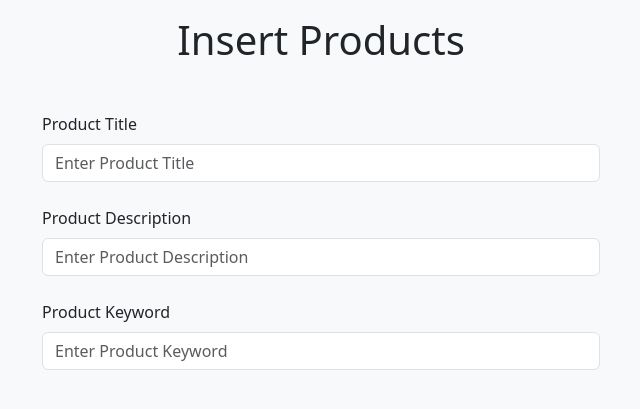
After one commit to Anik0047/learning-php-from-a-project-, a PHP site: page /Admin-Area/InsertProduct.php in a window 1280 px wide. The commit adds this page. Shown: the top 409 px of the page, without its empty margins (319-959 px from the left). Run offline with PHP 8.4, Linux system fonts and the light colour scheme.

Commit message:
insert-product-50%

```diff
--- a/Admin-Area/InsertBrands.php
+++ b/Admin-Area/InsertBrands.php
@@ -35,9 +35,9 @@ if(isset($_POST['insert_brand'])){
 <form action="" method="post" class="mb-2">
     <div class="input-group w-90 mb-2">
         <span class="input-group-text bg-info" id="basic-addon1"><i class="fa-solid fa-receipt"></i></span>
-        <input type="text" class="form-control" name="brand_title" placeholder="Insert Brand" aria-label="Username" aria-describedby="basic-addon1">
+        <input type="text" class="form-control" name="brand_title" placeholder="Insert Brand" aria-label="Username" aria-describedby="basic-addon1" autocomplete="off">
     </div>
     <div class="input-group w-90 mb-2">
-        <input type="submit" class="bg-info px-4 py-2 border-0" name="insert_brand" value="Insert Brand" aria-label="Username" aria-describedby="basic-addon1" class="bg-info">
+        <input type="submit" class="bg-info px-4 py-2 border-0" name="insert_brand" value="Insert Brand" aria-label="Username" aria-describedby="basic-addon1" class="bg-info" >
     </div>
 </form>
--- a/Admin-Area/InsertCategories.php
+++ b/Admin-Area/InsertCategories.php
@@ -35,7 +35,7 @@ if(isset($_POST['insert_cat'])){
 <form action="" method="post" class="mb-2">
     <div class="input-group w-90 mb-2">
         <span class="input-group-text bg-info" id="basic-addon1"><i class="fa-solid fa-receipt"></i></span>
-        <input type="text" class="form-control" name="cat_title" placeholder="Insert categories" aria-label="Username" aria-describedby="basic-addon1">
+        <input type="text" class="form-control" name="cat_title" placeholder="Insert categories" aria-label="Username" aria-describedby="basic-addon1" autocomplete="off">
     </div>
     <div class="input-group w-90 mb-2">
         <input type="submit" class="bg-info px-4 py-2 border-0" name="insert_cat" value="Insert Categories" aria-label="Username" aria-describedby="basic-addon1" class="bg-info">
--- /dev/null
+++ b/Admin-Area/InsertProduct.php
@@ -0,0 +1,49 @@
+<!DOCTYPE html>
+<html lang="en">
+<head>
+    <meta charset="UTF-8">
+    <meta name="viewport" content="width=device-width, initial-scale=1.0">
+    <title>Insert Products-Admin Dashboard</title>
+    <link rel="stylesheet" href="../style.css">
+    <!-- bootstrap css -->
+    <link href="https://cdn.jsdelivr.net/npm/bootstrap@5.3.2/dist/css/bootstrap.min.css" rel="stylesheet" integrity="sha384-T3c6CoIi6uLrA9TneNEoa7RxnatzjcDSCmG1MXxSR1GAsXEV/Dwwykc2MPK8M2HN" crossorigin="anonymous">
+    <!-- font awesome link -->
+    <link rel="stylesheet" href="https://cdnjs.cloudflare.com/ajax/libs/font-awesome/6.5.1/css/all.min.css" integrity="sha512-DTOQO9RWCH3ppGqcWaEA1BIZOC6xxalwEsw9c2QQeAIftl+Vegovlnee1c9QX4TctnWMn13TZye+giMm8e2LwA==" crossorigin="anonymous" referrerpolicy="no-referrer" />
+</head>
+<body class="bg-light">
+    <div class="container mt-3">
+        <h1 class="text-center">Insert Products</h1>
+        <!-- Form Start -->
+        <form action="" method="post" enctype="multipart/form-data">
+            <!-- Title -->
+            <div class="form-outline mb-4 mt-5 w-50 m-auto">
+                <label for="product_title" class="form-label">Product Title</label>
+
+                <input type="text" name="product_title" id="product_title" class="form-control" placeholder="Enter Product Title" autocomplete="off" required>
+            </div>
+
+            <!-- Description -->
+            <div class="form-outline mb-4 w-50 m-auto">
+                <label for="product_description" class="form-label">Product Description</label>
+
+                <input type="text" name="product_description" id="product_description" class="form-control" placeholder="Enter Product Description" autocomplete="off" required>
+            </div>
+
+            <!-- Keywords -->
+            <div class="form-outline mb-4 w-50 m-auto">
+                <label for="product_keyword" class="form-label">Product Keyword</label>
+
+                <input type="text" name="product_keyword" id="product_keyword" class="form-control" placeholder="Enter Product Keyword" autocomplete="off" required>
+            </div>
+        </form>
+        <!-- Form End -->
+    </div>
+
+
+
+
+
+<!-- bootstrap js -->
+<script src="https://cdn.jsdelivr.net/npm/bootstrap@5.3.2/dist/js/bootstrap.bundle.min.js" integrity="sha384-C6RzsynM9kWDrMNeT87bh95OGNyZPhcTNXj1NW7RuBCsyN/o0jlpcV8Qyq46cDfL" crossorigin="anonymous"></script>
+</body>
+</html>
--- a/Admin-Area/index.php
+++ b/Admin-Area/index.php
@@ -45,7 +45,7 @@
                         <p class="text-light text-center pt-2">Admin Name</p>
                     </div>
                     <div class="button text-center">
-                        <button class="my-2"><a href="" class="nav-link text-light bg-info my-1 px-5 py-2">Insert Products</a></button>
+                        <button class="my-2"><a href="InsertProduct.php" class="nav-link text-light bg-info my-1 px-5 py-2">Insert Products</a></button>
                         <button><a href="" class="nav-link text-light bg-info my-1 px-5 py-2">View Products</a></button>
                         <button><a href="index.php?InsertCategories" class="nav-link text-light bg-info my-1 px-5 py-2">Insert Categories</a></button>
                         <button><a href="" class="nav-link text-light bg-info my-1 px-5 py-2">View Categories</a></button>
```
Also changed, not shown: index.php (+23 -11 lines).
